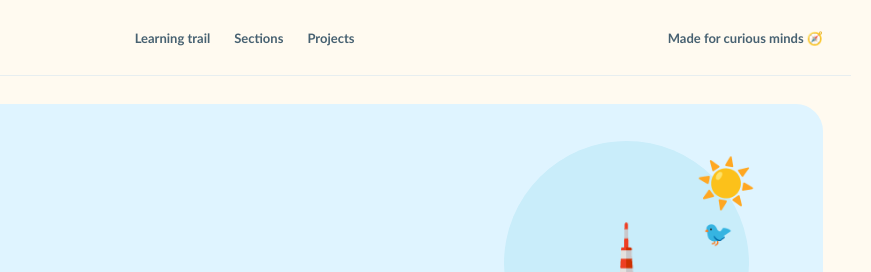
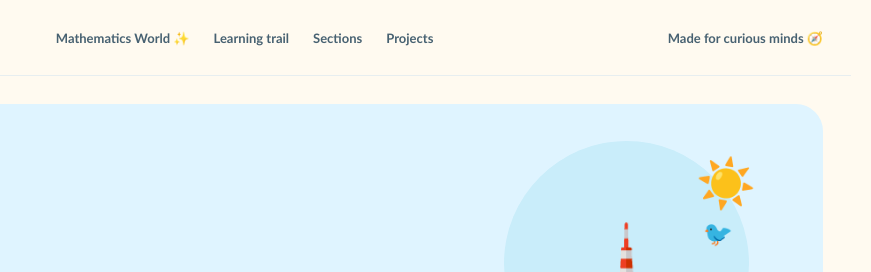
Before and after one commit to RajeshJX/JollyExplorers-JX, a plain HTML site: page index.html in a window 1280 px wide. Shown: the top 272 px of the page, 409-1280 px from the left. Drawn offline with Linux system fonts and the light colour scheme.

Commit message:
Add Mathematics World shortcut to main header navigation

```diff
--- a/index.html
+++ b/index.html
@@ -6,7 +6,7 @@
 <script defer src="simulators/lighthouse.js"></script><script defer src="simulators/bridge.js"></script><script defer src="simulators/rover.js"></script><script defer src="simulators/extra.js?v=7eebf31"></script><script defer src="simulators/mechanics.js?v=mechanics1"></script><script defer src="app.js?v=mechanics5"></script>
 </head>
 <body>
-<header class="site-header wrap"><a class="brand" href="#top" aria-label="JollyExplorers home"><span class="brand-mark">✦</span><span>JollyExplorers<small>JX · PLAY & DISCOVER</small></span></a><nav aria-label="Main navigation"><a href="#trail">Learning trail</a><a href="#explore">Sections</a><a href="#projects">Projects</a></nav><span class="header-note">Made for curious minds <span aria-hidden="true">🧭</span></span></header>
+<header class="site-header wrap"><a class="brand" href="#top" aria-label="JollyExplorers home"><span class="brand-mark">✦</span><span>JollyExplorers<small>JX · PLAY & DISCOVER</small></span></a><nav aria-label="Main navigation"><a href="mathematics/">Mathematics World ✨</a><a href="#trail">Learning trail</a><a href="#explore">Sections</a><a href="#projects">Projects</a></nav><span class="header-note">Made for curious minds <span aria-hidden="true">🧭</span></span></header>
 <main id="top" class="wrap">
 <section class="hero" aria-labelledby="hero-title"><div class="hero-copy"><p class="eyebrow">Your next big idea starts here</p><h1 id="hero-title">Curiosity looks<br>good on you.</h1><p class="hero-lede">Build, experiment, and explore amazing little worlds. Pick an adventure and see where your ideas take you.</p><a class="button button-coral" href="#projects">Choose an adventure <span aria-hidden="true">→</span></a></div><div class="hero-art" aria-hidden="true"><span class="sun">☀️</span><span class="bird">🐦</span><span class="island"></span><span class="lighthouse">🗼</span></div></section>
 <section id="trail" class="trail-section" aria-labelledby="trail-title"><div class="section-heading"><div><p class="eyebrow">Try a little learning journey</p><h2 id="trail-title">Your JX discovery trail</h2><p>Play in any order, or follow the trail from circuits to building to coding.</p></div><span id="trail-progress" class="progress-pill" aria-live="polite">0 of 3 explored</span></div><div class="trail-grid" id="trail-cards"></div></section>
```
